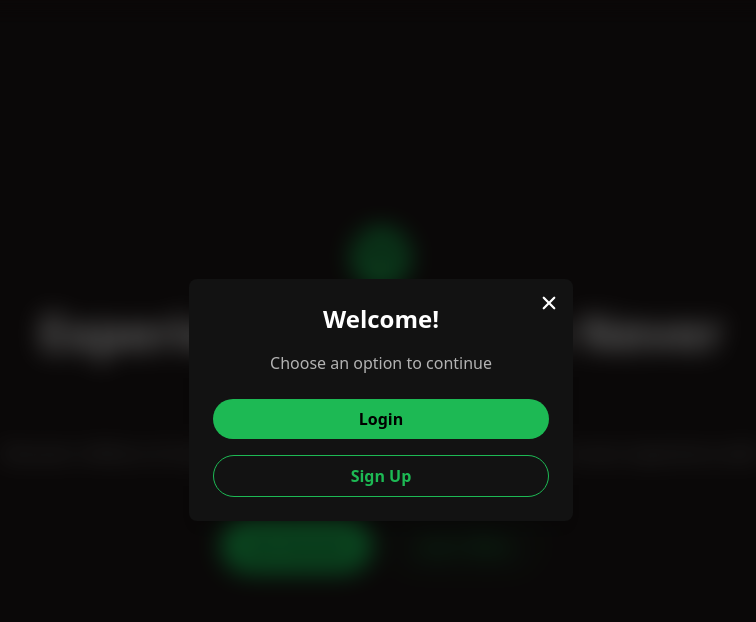
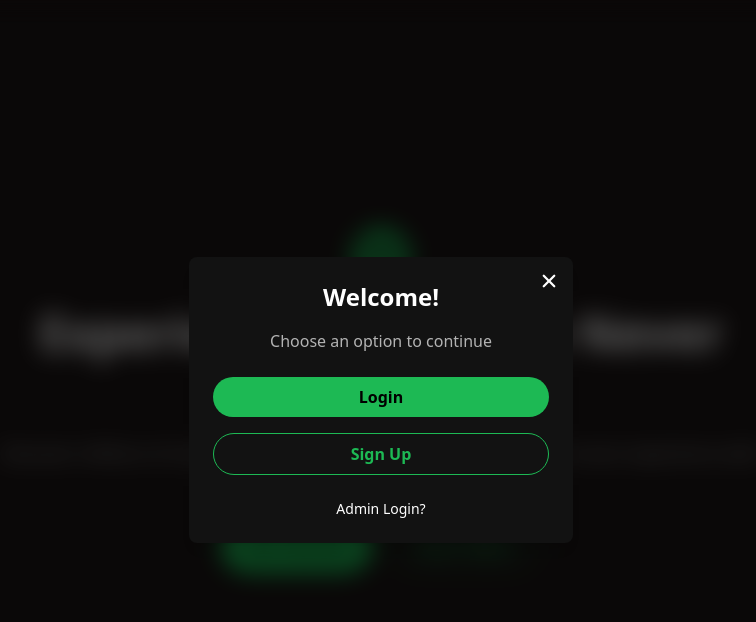
Before and after one commit to kaushal-Prakash/spotify-clone, a Next.js app: page / in a window 1280 px wide. Both pictures are taken after a click on the button "Get Started". Shown: the top 622 px of the page, without its empty margins (259-1015 px from the left). Built offline with nearby package versions, Linux system fonts and the light colour scheme.

Commit message:
added cloudinary package and added admin login option in landing page

```diff
--- a/package.json
+++ b/package.json
@@ -10,7 +10,9 @@
   },
   "dependencies": {
     "axios": "^1.7.9",
+    "mongoose": "^8.9.5",
     "next": "15.1.6",
+    "next-cloudinary": "^6.16.0",
     "react": "^19.0.0",
     "react-dom": "^19.0.0",
     "react-icons": "^5.4.0",
--- a/src/app/page.tsx
+++ b/src/app/page.tsx
@@ -1,4 +1,4 @@
-'use client';
+"use client";
 import Link from "next/link";
 import { useState } from "react";
 import { FaSpotify } from "react-icons/fa";
@@ -10,7 +10,7 @@ export default function Home() {
   const handlePopupClick = () => {
     setPopup(!popup);
     console.log(popup);
-  }
+  };
 
   return (
     <div className="min-h-screen bg-spotify-black text-white flex flex-col items-center justify-center px-6 relative">
@@ -21,7 +21,8 @@ export default function Home() {
           Experience Music Like Never Before
         </h1>
         <p className="text-lg text-spotify-light-gray mt-4">
-          Discover millions of songs, create playlists, and enjoy an immersive music experience with our Spotify Clone.
+          Discover millions of songs, create playlists, and enjoy an immersive
+          music experience with our Spotify Clone.
         </p>
 
         {/* Call to Action Buttons */}
@@ -32,7 +33,10 @@ export default function Home() {
           >
             Get Started
           </button>
-          <Link href="About" className="border border-spotify-green text-spotify-green font-semibold px-6 py-3 rounded-full text-lg hover:bg-spotify-green hover:text-black transition-all">
+          <Link
+            href="About"
+            className="border border-spotify-green text-spotify-green font-semibold px-6 py-3 rounded-full text-lg hover:bg-spotify-green hover:text-black transition-all"
+          >
             Learn More
           </Link>
         </div>
@@ -50,7 +54,11 @@ export default function Home() {
               <IoClose />
             </button>
             <h2 className="text-2xl font-bold mb-4">Welcome!</h2>
-            <p className="text-spotify-light-gray mb-6">Choose an option to continue</p>
+            <p className="text-spotify-light-gray mb-6">
+              Choose an option to continue
+            </p>
+
+            {/* Login & Signup Buttons */}
             <div className="flex flex-col gap-4">
               <Link
                 href="/login"
@@ -65,6 +73,14 @@ export default function Home() {
                 Sign Up
               </Link>
             </div>
+
+            {/* Admin Login Link */}
+            <Link
+              href="/admin/login"
+              className="text-white mt-6 block text-sm hover:text-spotify-green transition-all"
+            >
+              Admin Login?
+            </Link>
           </div>
         </div>
       )}
```
Also changed, not shown: src/app/api/login/route.ts (added), src/app/api/signup/route.ts (added), src/modals/AdminModal.ts (added), src/modals/AlbubModal.ts (added), src/modals/FavoriteModal.ts (added), src/modals/PlaylistModal.ts (added), src/modals/SongModal.ts (added), src/modals/UserModal.ts (added), 1 other file (tests, documents, lock files or other folders).
